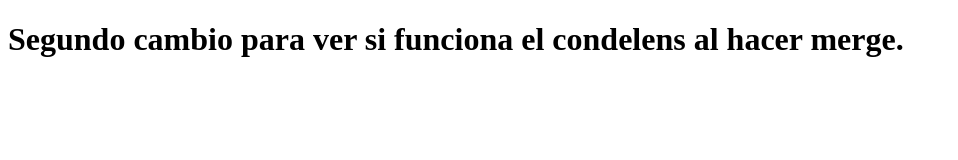
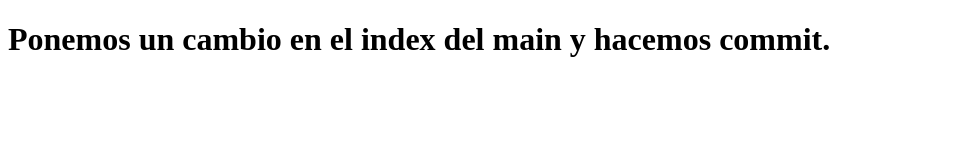
Before and after one commit to quiquerojo/prueba-tiempo, a plain HTML site: page index.html in a window 1280 px wide. Shown: the whole page, without its empty margins (0-958 px from the left). Drawn offline with Linux system fonts and the light colour scheme.

Commit message:
cambio en el index del main

```diff
--- a/index.html
+++ b/index.html
@@ -7,6 +7,6 @@
     <title>Index</title>
 </head>
 <body>
-    <h1>Segundo cambio para ver si funciona el condelens al hacer merge.</h1>
+    <h1>Ponemos un cambio en el index del main y hacemos commit.</h1>
 </body>
 </html>
```
